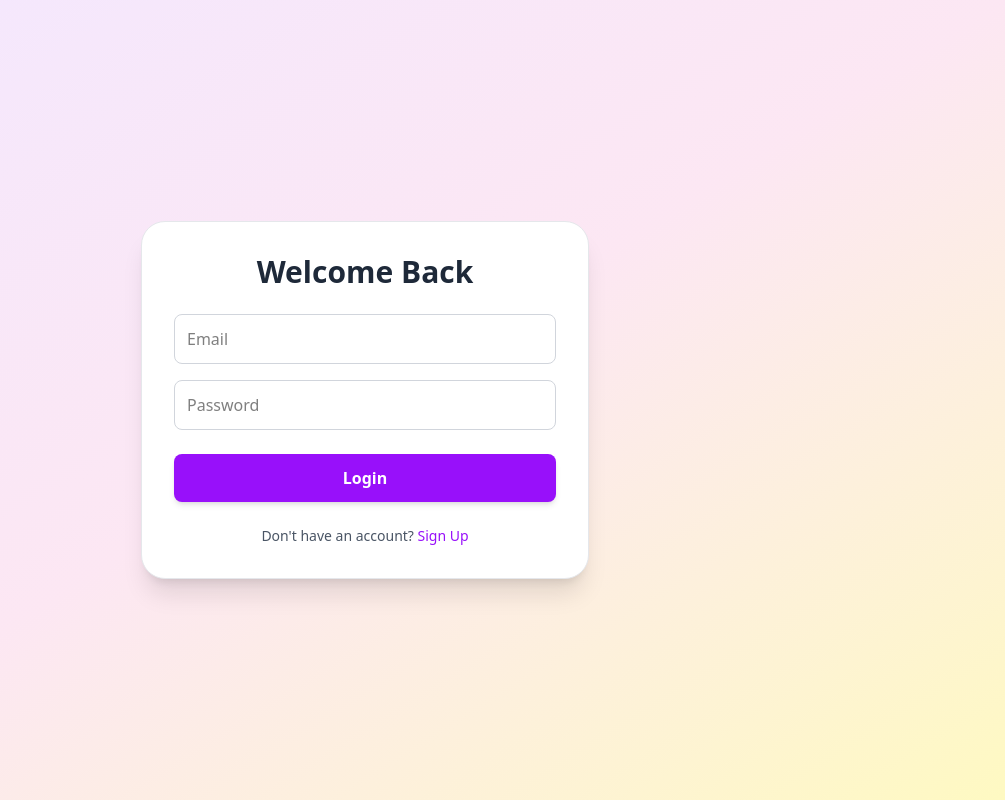
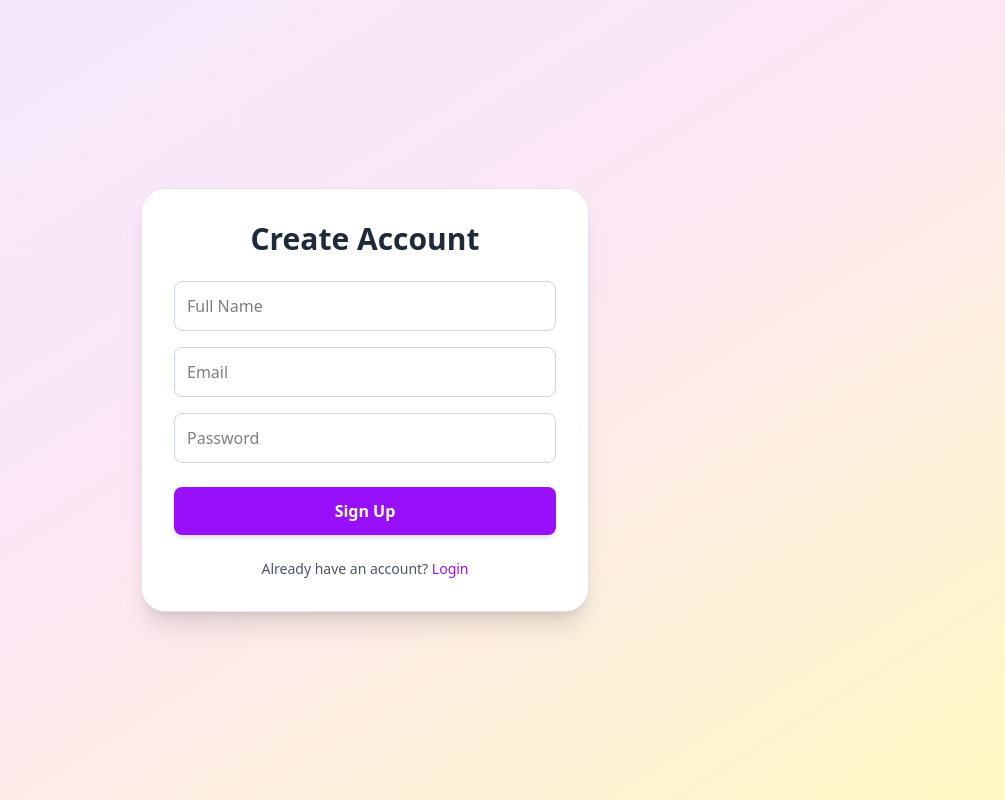
Before and after one commit to Guruprasadys/Expense-Tracker-MERN, a React (Vite) app in the folder frontend/: page /signup in a window 1280 px wide. Shown: the whole page, without its empty margins (275-1280 px from the left). Built offline with nearby package versions, Linux system fonts and the light colour scheme.

Commit message:
Update signup

```diff
--- a/frontend/src/pages/Signup.tsx
+++ b/frontend/src/pages/Signup.tsx
@@ -1,49 +1,53 @@
 import React, { useState, useEffect } from "react";
 import { useNavigate, Link } from "react-router-dom";
-import { login } from "../api/api";
-import type { AxiosError } from "axios";
+import axios from "axios";
 
-export default function Login() {
+interface FormState {
+  name: string;
+  email: string;
+  password: string;
+}
+
+interface Message {
+  type: "success" | "error";
+  text: string;
+}
+
+export default function Signup() {
   const navigate = useNavigate();
-  const [form, setForm] = useState({ email: "", password: "" });
-  const [message, setMessage] = useState<{ type: "success" | "error"; text: string } | null>(null);
+  const [form, setForm] = useState<FormState>({ name: "", email: "", password: "" });
+  const [message, setMessage] = useState<Message | null>(null);
   const [loading, setLoading] = useState(false);
 
   const handleChange = (e: React.ChangeEvent<HTMLInputElement>) => {
-    setForm({ ...form, [e.target.name]: e.target.value });
+    setForm(prev => ({ ...prev, [e.target.name]: e.target.value }));
   };
 
   const handleSubmit = async (e: React.FormEvent) => {
     e.preventDefault();
     setLoading(true);
+
     try {
-      const response = await login(form);
-      const { token, user } = response.data;
+      await axios.post("http://localhost:5000/api/auth/signup", form);
 
-      localStorage.setItem("token", token);
-      localStorage.setItem("user", JSON.stringify(user));
+      // Save email & password temporarily for login prefill
+      localStorage.setItem("signupEmail", form.email);
+      localStorage.setItem("signupPassword", form.password);
 
-      setMessage({ type: "success", text: "Login successful! Redirecting..." });
+      setMessage({ type: "success", text: "Signup successful! Redirecting to login..." });
 
-      // Auto redirect after 2 seconds
-      setTimeout(() => navigate("/dashboard"), 2000);
-    } catch (error) {
-      const err = error as AxiosError<{ message?: string }>;
-      const msg = err.response?.data?.message;
-
-      if (msg === "Invalid credentials") {
-        setMessage({ type: "error", text: "Wrong password! Try again." });
-      } else if (msg === "User not found") {
-        setMessage({ type: "error", text: "User not found! Please signup first." });
-      } else {
-        setMessage({ type: "error", text: "Login failed. Please try again." });
+      setTimeout(() => navigate("/login"), 2000);
+    } catch (error: unknown) {
+      let msg = "Signup failed. Please try again.";
+      if (axios.isAxiosError(error)) {
+        msg = error.response?.data?.message || msg;
       }
+      setMessage({ type: "error", text: msg });
     } finally {
       setLoading(false);
     }
   };
 
-  // Auto hide toast after 3 seconds
   useEffect(() => {
     if (message) {
       const timer = setTimeout(() => setMessage(null), 3000);
@@ -53,63 +57,31 @@ export default function Login() {
 
   return (
     <div className="relative flex items-center justify-center min-h-screen bg-gradient-to-br from-purple-100 via-pink-100 to-yellow-100 p-4">
-
-      {/* Toast Message */}
       {message && (
-        <div
-          className={`fixed top-6 left-1/2 transform -translate-x-1/2 px-6 py-3 rounded-lg text-white font-medium shadow-lg z-50 transition-all duration-300 ${
-            message.type === "success" ? "bg-green-500" : "bg-red-500"
-          }`}
-        >
+        <div className={`fixed top-6 left-1/2 transform -translate-x-1/2 px-6 py-3 rounded-lg text-white font-medium shadow-lg z-50 transition-all duration-300 ${message.type === "success" ? "bg-green-500" : "bg-red-500"}`}>
           {message.text}
         </div>
       )}
 
-      <form
-        onSubmit={handleSubmit}
-        className="bg-white shadow-xl rounded-3xl p-8 w-full max-w-md border border-gray-200 hover:shadow-2xl transition duration-300"
-      >
-        <h2 className="text-3xl font-bold mb-6 text-center text-gray-800">
-          Welcome Back
-        </h2>
+      <form onSubmit={handleSubmit} className="bg-white shadow-xl rounded-3xl p-8 w-full max-w-md border border-gray-200 hover:shadow-2xl transition duration-300">
+        <h2 className="text-3xl font-bold mb-6 text-center text-gray-800">Create Account</h2>
 
-        <input
-          type="email"
-          name="email"
-          placeholder="Email"
-          className="w-full mb-4 p-3 border border-gray-300 rounded-lg focus:outline-none focus:ring-2 focus:ring-purple-400 focus:border-transparent transition"
-          value={form.email}
-          onChange={handleChange}
-          required
-        />
+        <input type="text" name="name" placeholder="Full Name" value={form.name} onChange={handleChange} required
+          className="w-full mb-4 p-3 border border-gray-300 rounded-lg focus:outline-none focus:ring-2 focus:ring-purple-400 focus:border-transparent transition" />
 
-        <input
-          type="password"
-          name="password"
-          placeholder="Password"
-          className="w-full mb-6 p-3 border border-gray-300 rounded-lg focus:outline-none focus:ring-2 focus:ring-purple-400 focus:border-transparent transition"
-          value={form.password}
-          onChange={handleChange}
-          required
-        />
+        <input type="email" name="email" placeholder="Email" value={form.email} onChange={handleChange} required
+          className="w-full mb-4 p-3 border border-gray-300 rounded-lg focus:outline-none focus:ring-2 focus:ring-purple-400 focus:border-transparent transition" />
 
-        <button
-          type="submit"
-          disabled={loading}
-          className={`w-full py-3 rounded-lg text-white font-semibold shadow-md transition transform ${
-            loading
-              ? "bg-purple-300 cursor-not-allowed"
-              : "bg-purple-600 hover:bg-purple-700 hover:shadow-lg hover:scale-105"
-          }`}
-        >
-          {loading ? "Logging in..." : "Login"}
+        <input type="password" name="password" placeholder="Password" value={form.password} onChange={handleChange} required
+          className="w-full mb-6 p-3 border border-gray-300 rounded-lg focus:outline-none focus:ring-2 focus:ring-purple-400 focus:border-transparent transition" />
+
+        <button type="submit" disabled={loading}
+          className={`w-full py-3 rounded-lg text-white font-semibold shadow-md transition transform ${loading ? "bg-purple-300 cursor-not-allowed" : "bg-purple-600 hover:bg-purple-700 hover:shadow-lg hover:scale-105"}`}>
+          {loading ? "Signing up..." : "Sign Up"}
         </button>
 
         <p className="text-sm text-center mt-6 text-gray-600">
-          Don't have an account?{" "}
-          <Link to="/signup" className="text-purple-600 font-medium hover:underline">
-            Sign Up
-          </Link>
+          Already have an account? <Link to="/login" className="text-purple-600 font-medium hover:underline">Login</Link>
         </p>
       </form>
     </div>
```
